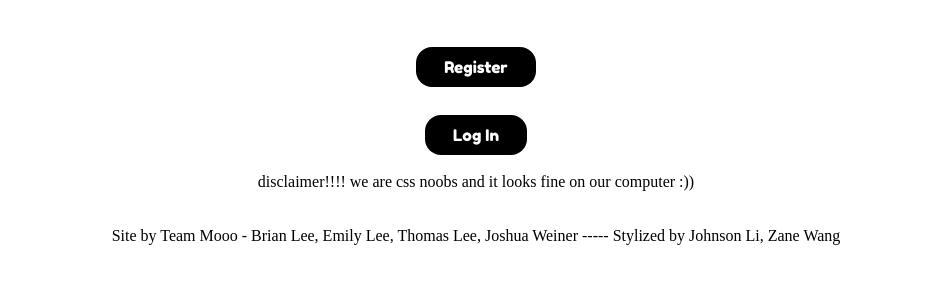
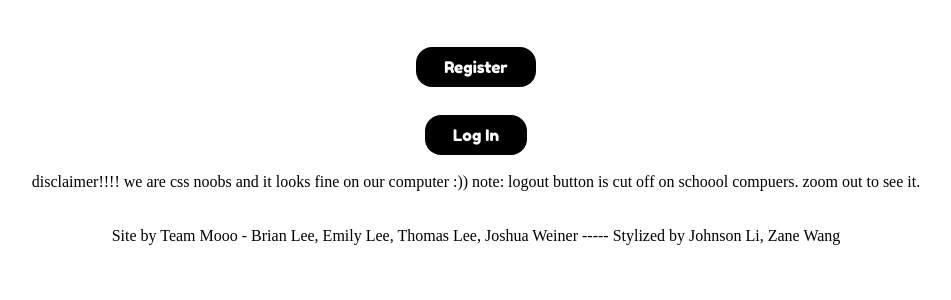
Before and after one commit to zane0916/Mooolog, a Flask app: page / in a window 1280 px wide. Shown: the part 179-479 px from the top of the page, without its empty margins (164-1115 px from the left). Run offline with Flask 2, Linux system fonts and the light colour scheme.

Commit message:
Update main.html

```diff
--- a/src/templates/main.html
+++ b/src/templates/main.html
@@ -8,6 +8,6 @@
 <a class="button" href="/login">Log In</a>
 <br>
 <br>
-disclaimer!!!! we are css noobs and it looks fine on our computer :))
+disclaimer!!!! we are css noobs and it looks fine on our computer :)) note: logout button is cut off on schoool compuers. zoom out to see it.
 <center>
 {% endblock %}
```
